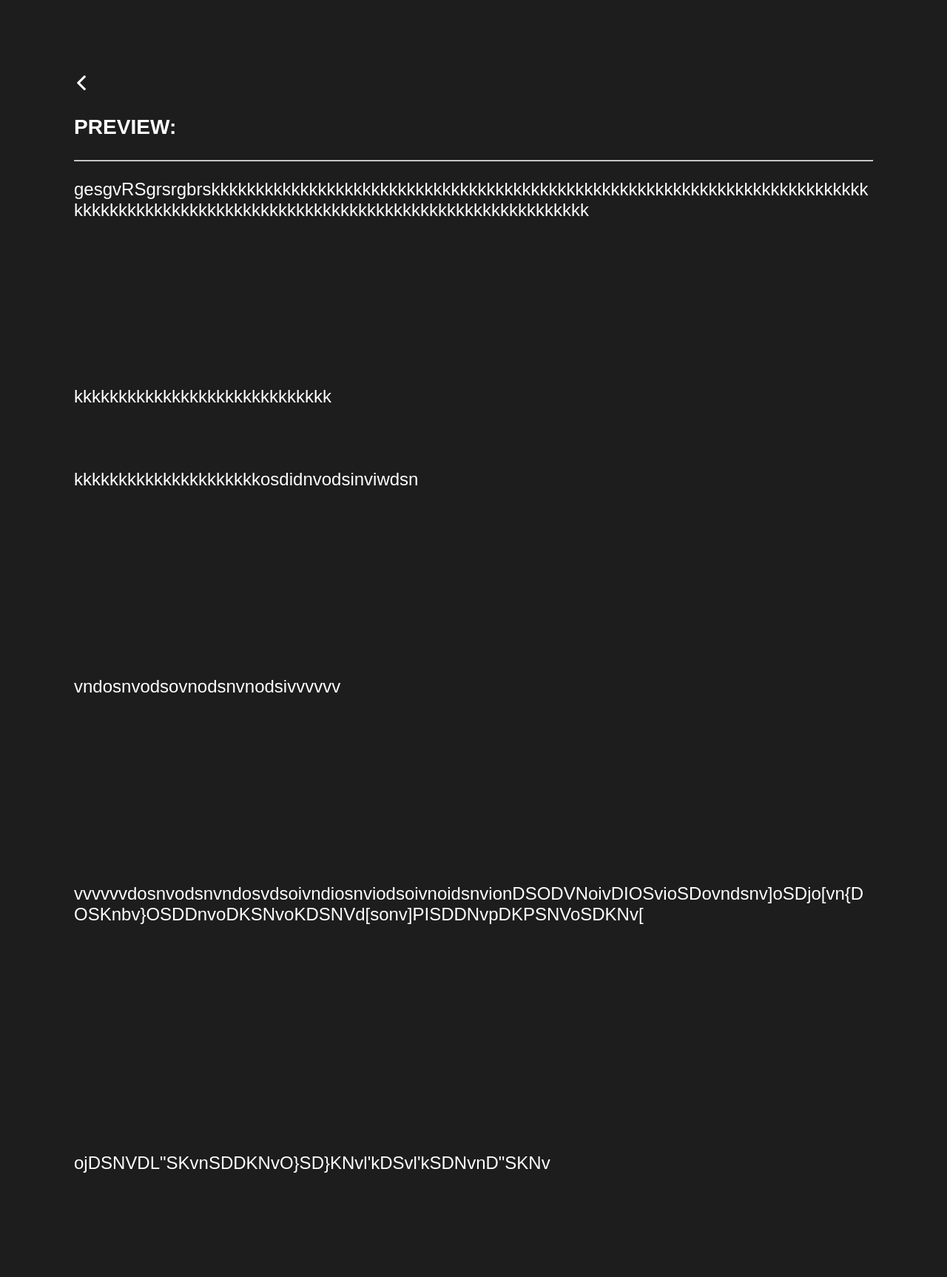
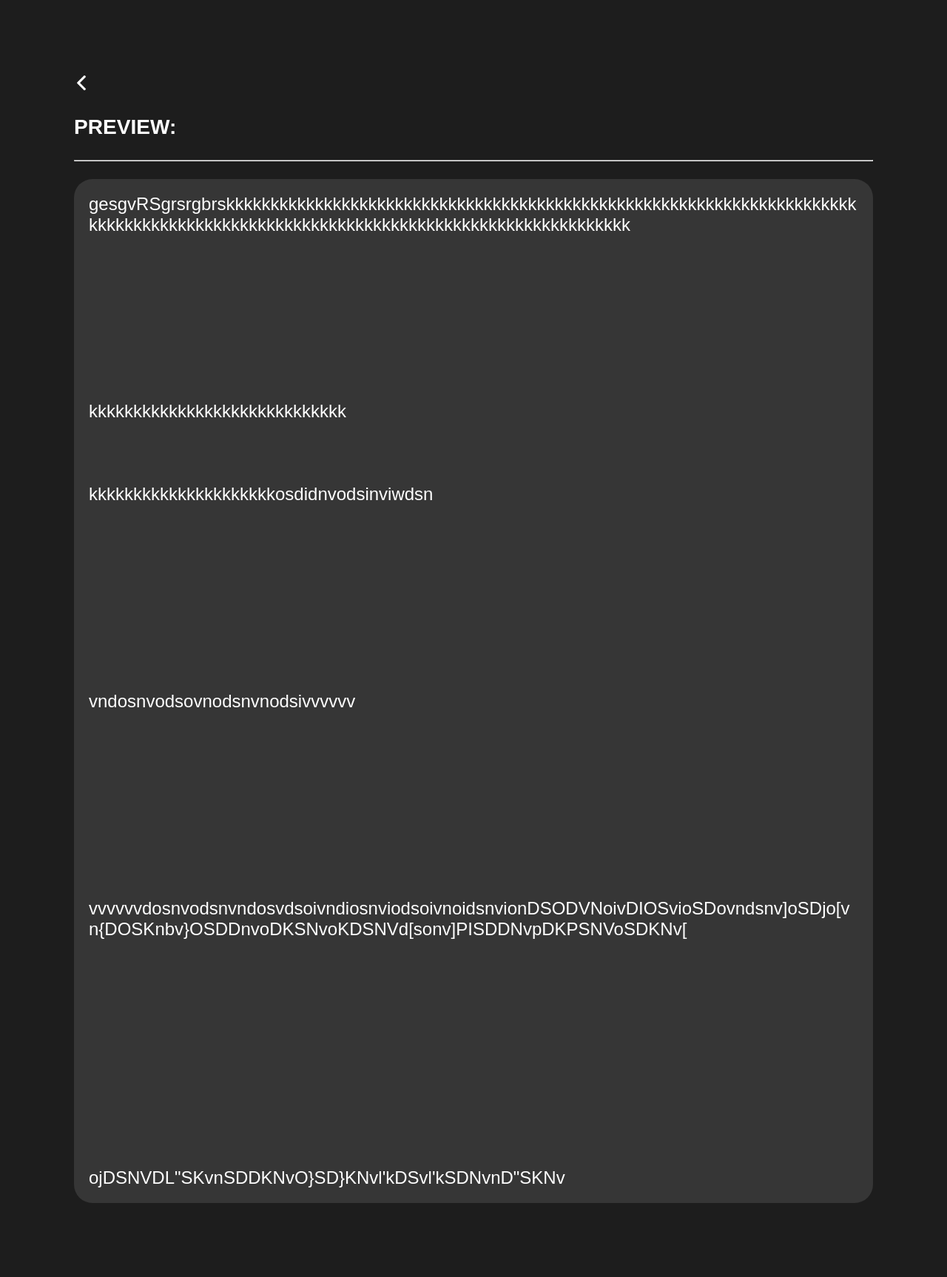
Before and after one commit to KRAKEN0067/TODO_FLASK, a Flask app: page /preview/1 in a window 1280 px wide. Shown: the whole page at 74% size. Before the commit the page ends 1585 px from the top, so only its background shows below. Run offline with Flask 3, Linux system fonts and the light colour scheme; data comes from the database, SQL or seed files in the repository.

Commit message:
fixed preview.css

```diff
--- a/static/preview.css
+++ b/static/preview.css
@@ -10,6 +10,9 @@ body {
 
 .text{
   white-space: pre-wrap;
+  background-color: rgb(54, 54, 54);
+  padding: 20px;
+  border-radius: 25px;
 }
 
 a img:hover {
```
